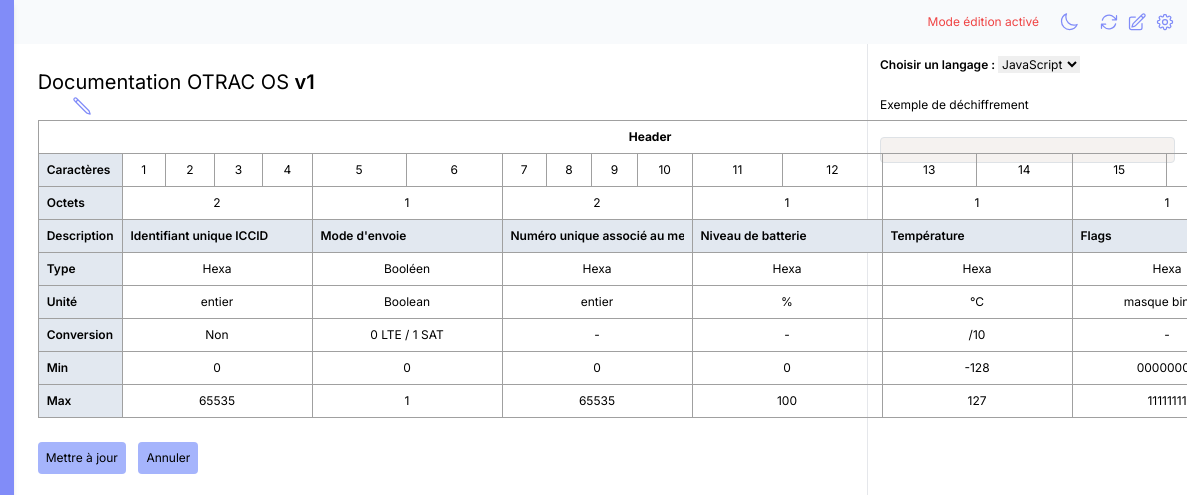
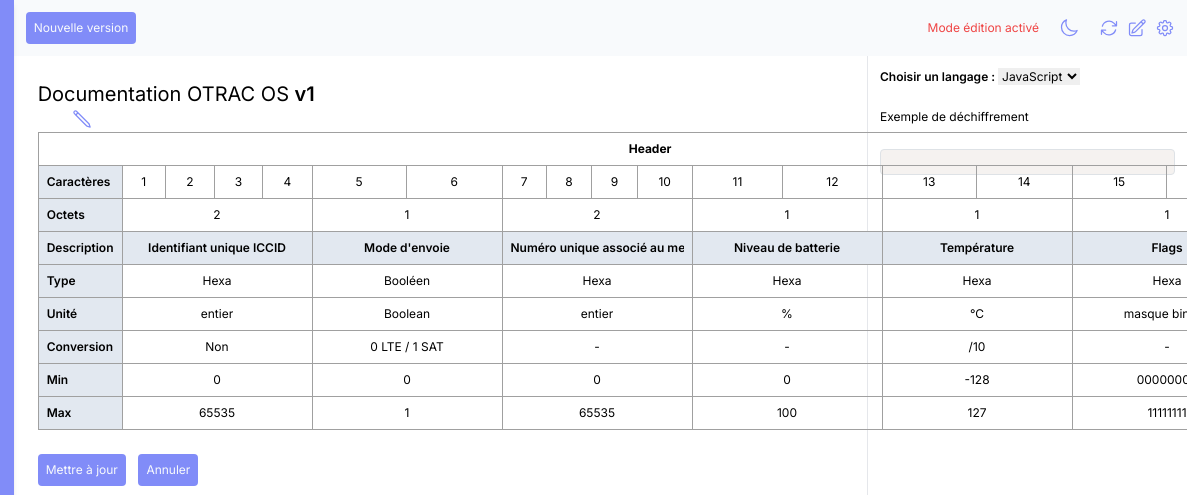
Before and after one commit to dancodeur/NeyosDocs, a website built with Vite: page index.html in a window 1280 px wide. Both pictures are taken after a click on the icon 1229 px from the left and 22 px from the top of the page. Shown: the top 495 px of the page, 93-1280 px from the left. Built offline with nearby package versions, Linux system fonts and the light colour scheme.

Commit message:
mise a jour du mode sombre && ajout du bouton envoyé

```diff
--- a/index.html
+++ b/index.html
@@ -36,7 +36,10 @@
 
             <!---Menu de navigation du header-->
 
-            <menu class="bg-slate-50 dark:bg-neutral-800  text-slate-50  p-3 text-xs flex justify-end">
+            <menu class="bg-slate-50 dark:bg-neutral-800  text-slate-50  p-3 text-xs flex justify-between">
+                <div>
+                    <button class="p-2 rounded bg-indigo-400" data-newDocsBtn>Nouvelle version</button>
+                </div>
                 <ul class="flex items-center md:space-x-5 space-x-3 ">
                     <!--Message Header-->
                     <div>
@@ -94,7 +97,7 @@
                     <!---Header-->
                     <table class="text-xs text-center md:relative">
                         <!--editon mode is active...-->
-                        <svg data-edit-header-table xmlns="http://www.w3.org/2000/svg" fill="none" viewBox="0 0 24 24" stroke-width="1.5" stroke="currentColor" class="size-5 absolute  top-[4.5rem] -rotate-90 left-[10.3rem] stroke-indigo-400">
+                        <svg data-edit-header-table xmlns="http://www.w3.org/2000/svg" fill="none" viewBox="0 0 24 24" stroke-width="1.5" stroke="currentColor" class="size-5 absolute  top-[5.3rem] -rotate-90 left-[10.3rem] stroke-indigo-400">
                             <path stroke-linecap="round" stroke-linejoin="round" d="m16.862 4.487 1.687-1.688a1.875 1.875 0 1 1 2.652 2.652L6.832 19.82a4.5 4.5 0 0 1-1.897 1.13l-2.685.8.8-2.685a4.5 4.5 0 0 1 1.13-1.897L16.863 4.487Zm0 0L19.5 7.125" />
                         </svg>
 
@@ -138,12 +141,12 @@
 
                                 <tr>
                                     <th scope="row" data-block class="bg-slate-200 dark:bg-neutral-700 dark:hover:bg-neutral-800 text-left p-2 font-semibold">Description</th>
-                                    <td colspan="4" data-block class="block-Header-0 p-2 bg-slate-200 font-semibold cursor-pointer ease-in-out duration-100 dark:bg-neutral-700 dark:hover:bg-neutral-800"><input data-input type="text" disabled value="Identifiant unique ICCID" class="bg-slate-200"></td>
-                                    <td colspan="2" data-block class="block-Header-1 p-2 bg-slate-200 font-semibold cursor-pointer ease-in-out duration-100 dark:bg-neutral-700 dark:hover:bg-neutral-800"><input data-input type="text" disabled value="Mode d'envoie" class="bg-slate-200"></td>
-                                    <td colspan="4" data-block class="block-Header-2 p-2 bg-slate-200 font-semibold cursor-pointer ease-in-out duration-100 dark:bg-neutral-700 dark:hover:bg-neutral-800"><input data-input type="text" disabled value="Numéro unique associé au message" class="bg-slate-200"></td>
-                                    <td colspan="2" data-block class="block-Header-3 p-2 bg-slate-200 font-semibold cursor-pointer ease-in-out duration-100 dark:bg-neutral-700 dark:hover:bg-neutral-800"><input data-input type="text" disabled value="Niveau de batterie" class="bg-slate-200"></td>
-                                    <td colspan="2" data-block class="block-Header-4 p-2 bg-slate-200 font-semibold cursor-pointer ease-in-out duration-100 dark:bg-neutral-700 dark:hover:bg-neutral-800"><input data-input type="text" disabled value="Température" class="bg-slate-200"></td>
-                                    <td colspan="2" data-block class="block-Header-5 p-2 bg-slate-200 font-semibold cursor-pointer ease-in-out duration-100 dark:bg-neutral-700 dark:hover:bg-neutral-800"><input data-input type="text" disabled value="Flags" class="bg-slate-200"></td>
+                                    <td colspan="4" data-block class="block-Header-0 p-2 bg-slate-200 font-semibold cursor-pointer ease-in-out duration-100 dark:bg-neutral-700 dark:hover:bg-neutral-800"><input data-input type="text" disabled value="Identifiant unique ICCID" class="bg-slate-200 dark:bg-neutral-700 dark:hover:bg-neutral-800 text-center"></td>
+                                    <td colspan="2" data-block class="block-Header-1 p-2 bg-slate-200 font-semibold cursor-pointer ease-in-out duration-100 dark:bg-neutral-700 dark:hover:bg-neutral-800"><input data-input type="text" disabled value="Mode d'envoie" class="bg-slate-200 dark:bg-neutral-700 dark:hover:bg-neutral-800 text-center"></td>
+                                    <td colspan="4" data-block class="block-Header-2 p-2 bg-slate-200 font-semibold cursor-pointer ease-in-out duration-100 dark:bg-neutral-700 dark:hover:bg-neutral-800"><input data-input type="text" disabled value="Numéro unique associé au message" class="bg-slate-200 dark:bg-neutral-700 dark:hover:bg-neutral-800 text-center"></td>
+                                    <td colspan="2" data-block class="block-Header-3 p-2 bg-slate-200 font-semibold cursor-pointer ease-in-out duration-100 dark:bg-neutral-700 dark:hover:bg-neutral-800"><input data-input type="text" disabled value="Niveau de batterie" class="bg-slate-200 dark:bg-neutral-700 dark:hover:bg-neutral-800 text-center"></td>
+                                    <td colspan="2" data-block class="block-Header-4 p-2 bg-slate-200 font-semibold cursor-pointer ease-in-out duration-100 dark:bg-neutral-700 dark:hover:bg-neutral-800"><input data-input type="text" disabled value="Température" class="bg-slate-200 dark:bg-neutral-700 dark:hover:bg-neutral-800 text-center"></td>
+                                    <td colspan="2" data-block class="block-Header-5 p-2 bg-slate-200 font-semibold cursor-pointer ease-in-out duration-100 dark:bg-neutral-700 dark:hover:bg-neutral-800"><input data-input type="text" disabled value="Flags" class="bg-slate-200 dark:bg-neutral-700 dark:hover:bg-neutral-800 text-center"></td>
                                 </tr>
 
 
@@ -200,9 +203,9 @@
                     </table>
 
                     <!--Buton valider-->
-                    <div class="flex space-x-2" data-header-editMode>
-                        <button class="rounded p-2 bg-indigo-300 text-xs hover:bg-indigo-400 ease-in-out duration-75 dark:bg-neutral-800 dark:hover:bg-neutral-900">Mettre à jour</button>
-                        <button class="rounded p-2 bg-indigo-300 text-xs hover:bg-indigo-400 ease-in-out duration-75 dark:bg-neutral-800 dark:hover:bg-neutral-900">Annuler</button>
+                    <div class="flex space-x-2 text-slate-50" data-header-editMode>
+                        <button class="rounded p-2 bg-indigo-400 text-xs hover:bg-indigo-400 ease-in-out duration-75 dark:bg-neutral-800 dark:hover:bg-neutral-900">Mettre à jour</button>
+                        <button class="rounded p-2 bg-indigo-400 text-xs hover:bg-indigo-400 ease-in-out duration-75 dark:bg-neutral-800 dark:hover:bg-neutral-900">Annuler</button>
                     </div>
 
                     <!---payload-->
--- a/src/template.js
+++ b/src/template.js
@@ -33,6 +33,7 @@ select_version.addEventListener("change",()=>{
 /**
  * Header
  */
+const addNewDocs=document.querySelector("[data-newDocsBtn]");
 const moon=document.querySelector("[data-moon]");
 const light=document.querySelector("[data-light]");
 const setting=document.querySelector("[data-setting]");
@@ -54,6 +55,10 @@ light.addEventListener("click",()=>{
     moon.style.display="block";
     light.style.display="none";
     darkMode.classList.replace("dark", "light");
+});
+
+addNewDocs.addEventListener("click",()=>{
+    alert("this feature is not available yet ! ");
 });
 
 /**
```
